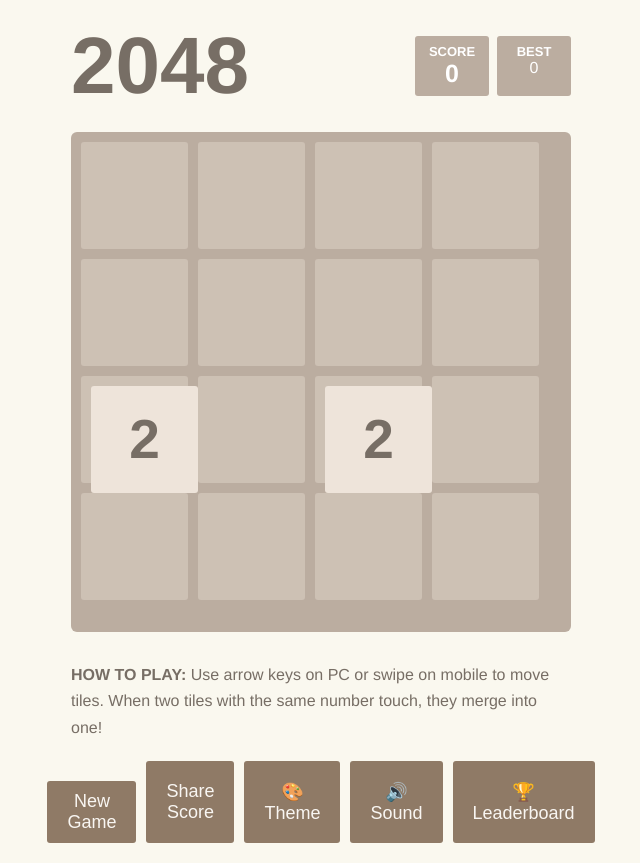
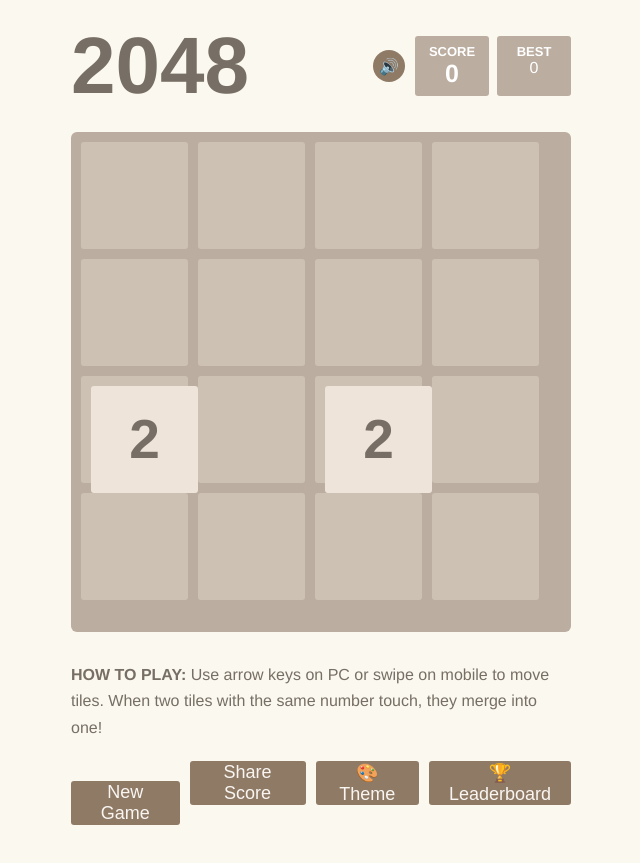
Before and after one commit to Fidelisesq/2048-Game, a website: page index.html in a window 1280 px wide. Shown: the whole page, without its empty margins (319-959 px from the left). Drawn offline with Linux system fonts and the light colour scheme.

Commit message:
Sound Effect

```diff
--- a/index.html
+++ b/index.html
@@ -19,6 +19,8 @@
     <div class="container">
         <div class="heading">
             <h1 class="title">2048</h1>
+            <div class="top-right">
+                <button class="sound-toggle" onclick="game.toggleSound()" id="sound-button">🔊</button>
                 <div class="score-container">
                     <div class="score-box">
                         <div class="score-label">SCORE</div>
@@ -27,6 +29,7 @@
                     <div class="score-box">
                         <div class="score-label">BEST</div>
                         <div id="high-score">0</div>
+                    </div>
                 </div>
             </div>
         </div>
@@ -66,7 +69,6 @@
             <button class="restart-button" onclick="game.restart()">New Game</button>
             <button class="share-button" onclick="game.shareScore()">Share Score</button>
             <button class="theme-button" onclick="game.toggleTheme()">🎨 Theme</button>
-            <button class="sound-button" onclick="game.toggleSound()" id="sound-button">🔊 Sound</button>
             <button class="leaderboard-button" onclick="game.toggleLeaderboard()">🏆 Leaderboard</button>
         </div>
 
--- a/script.js
+++ b/script.js
@@ -583,10 +583,10 @@
     updateSoundButton() {
         const button = document.getElementById('sound-button');
         if (this.soundEnabled) {
-            button.textContent = '🔊 Sound';
+            button.textContent = '🔊';
             button.classList.remove('muted');
         } else {
-            button.textContent = '🔇 Sound';
+            button.textContent = '🔇';
             button.classList.add('muted');
         }
     }
--- a/style.css
+++ b/style.css
@@ -36,10 +36,39 @@
     color: #776e65;
 }
 
+.top-right {
+    display: flex;
+    align-items: center;
+    gap: 10px;
+}
+
 .score-container {
     display: flex;
     gap: 8px;
-    margin-left: auto;
+}
+
+.sound-toggle {
+    background: #8f7a66;
+    color: #f9f6f2;
+    border: none;
+    border-radius: 50%;
+    width: 32px;
+    height: 32px;
+    font-size: 16px;
+    cursor: pointer;
+    transition: all 0.2s;
+    display: flex;
+    align-items: center;
+    justify-content: center;
+}
+
+.sound-toggle:hover {
+    background: #9f8a76;
+    transform: scale(1.1);
+}
+
+.sound-toggle.muted {
+    opacity: 0.5;
 }
 
 .score-box {
@@ -151,7 +180,7 @@
     justify-content: center;
 }
 
-.restart-button, .share-button, .theme-button, .sound-button, .leaderboard-button {
+.restart-button, .share-button, .theme-button, .leaderboard-button {
     background: #8f7a66;
     color: #f9f6f2;
     border: none;
@@ -160,14 +189,14 @@
     font-size: 18px;
     cursor: pointer;
     transition: background 0.2s;
+    height: 44px;
+    display: flex;
+    align-items: center;
+    justify-content: center;
 }
 
-.restart-button:hover, .share-button:hover, .theme-button:hover, .sound-button:hover, .leaderboard-button:hover {
+.restart-button:hover, .share-button:hover, .theme-button:hover, .leaderboard-button:hover {
     background: #9f8a76;
-}
-
-.sound-button.muted {
-    opacity: 0.5;
 }
 
 .leaderboard {
```
Lines whose indentation alone changed are shown as unchanged.
